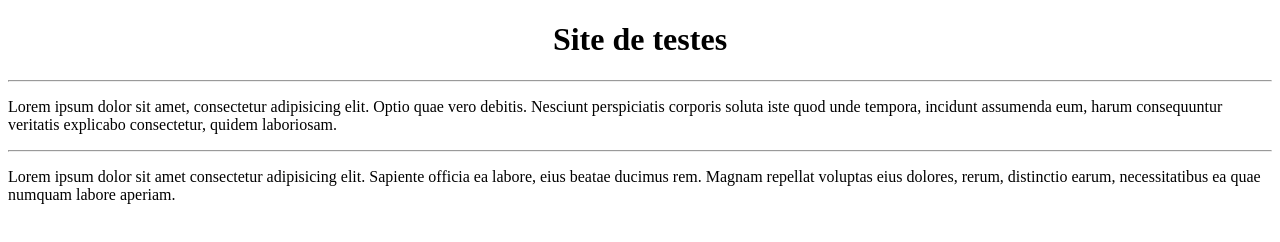
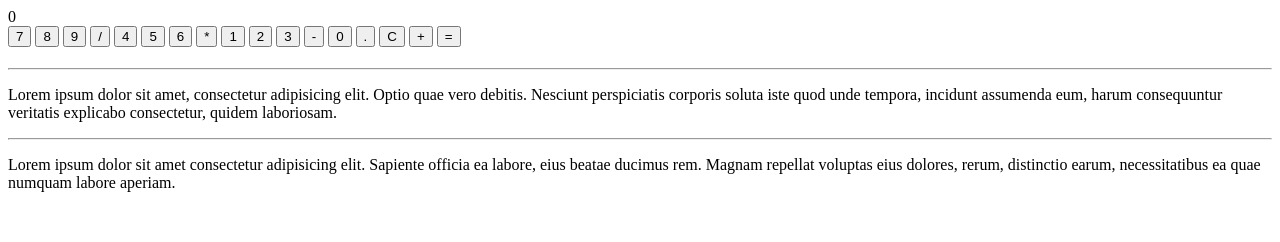
Before and after one commit to Carlosferreiraz21/Ola-Mundo, a plain HTML site: page Site-teste/index.html in a window 1280 px wide. Drawn offline with Linux system fonts and the light colour scheme.

Commit message:
Update index.html
Adicionando os primeiros botões,  e as primeiras divs

```diff
--- a/Site-teste/index.html
+++ b/Site-teste/index.html
@@ -7,7 +7,34 @@
     <title>Meu primeiro site de testes</title>
 </head>
 <body>
-    <h1>Site de testes</h1>
+    <div class="calculator">
+        <div class="display" id="display">0</div>
+        <div class="buttons">
+            <!-- Linha 1 -->
+            <button class="btn">7</button>
+            <button class="btn">8</button>
+            <button class="btn">9</button>
+            <button class="btn">/</button>
+            <!-- Linha 2 -->
+            <button class="btn">4</button>
+            <button class="btn">5</button>
+            <button class="btn">6</button>
+            <button class="btn">*</button>
+            <!-- Linha 3 -->
+            <button class="btn">1</button>
+            <button class="btn">2</button>
+            <button class="btn">3</button>
+            <button class="btn">-</button>
+            <!-- Linha 4 -->
+            <button class="btn">0</button>
+            <button class="btn">.</button>
+            <button class="btn">C</button>
+            <button class="btn">+</button>
+            <!-- Linha 5 -->
+            <button class="btn equal">=</button>
+        </div>
+    </div>
+    <h1></h1>
     <hr>
     <p>
         Lorem ipsum dolor sit amet, consectetur adipisicing elit. Optio quae vero debitis. Nesciunt perspiciatis corporis soluta iste quod unde tempora, incidunt assumenda eum, harum consequuntur veritatis explicabo consectetur, quidem laboriosam.
```
